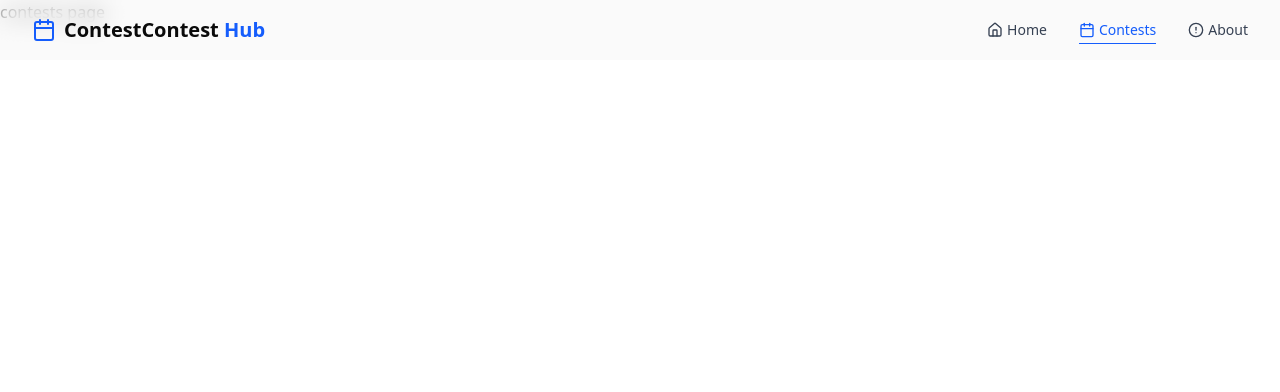
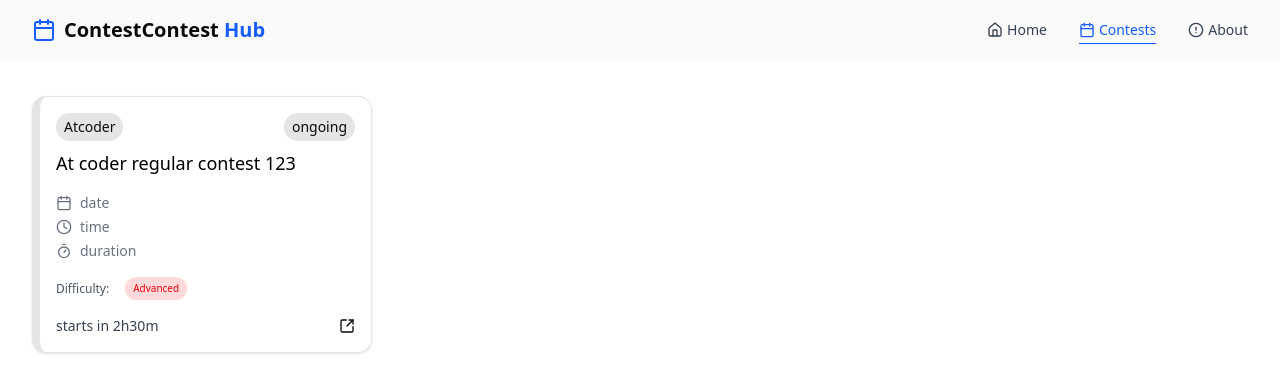
Before and after one commit to singh-vinit/contest-hub, a Next.js app: page /contests in a window 1280 px wide. Shown: the top 392 px of the page. Built offline with nearby package versions, Linux system fonts and the light colour scheme.

Commit message:
ui:contest-card

```diff
--- a/src/app/contests/page.tsx
+++ b/src/app/contests/page.tsx
@@ -1,4 +1,11 @@
+import ContestCard from "@/components/ContestCard";
 
 export default function Contests() {
-    return <div>contests page</div>
+  return (
+    <div className="">
+      <div className="p-8 mt-16">
+        <ContestCard />
+      </div>
+    </div>
+  );
 }
--- a/src/app/page.tsx
+++ b/src/app/page.tsx
@@ -4,7 +4,7 @@ import Features from "@/components/Features";
 
 export default function Home() {
   return (
-    <div>
+    <div className="">
       <Hero />
       <Platforms />
       <Features />
--- /dev/null
+++ b/src/components/ContestCard.tsx
@@ -0,0 +1,61 @@
+import { Calendar, Clock, Timer } from "lucide-react";
+import { SquareArrowOutUpRight } from "lucide-react";
+
+const cardColor = {
+  "atcoder.jp": "stone-600",
+  "leetcode.com": "yellow-600",
+  "codeforces.com": "blue-600",
+  "hackerrank.com": "green-600",
+  "topcoder.com": "blue-600",
+  "codechef.com": "red-600",
+};
+
+function ContestCard() {
+  return (
+    <div
+      className={`w-[340px] p-4 border border-l-8 border-l-${cardColor["codechef.com"]} rounded-xl shadow-sm`}
+    >
+      <div className="flex justify-between">
+        <span className="bg-neutral-200 px-2 py-1 rounded-xl text-sm font-medium ">
+          Atcoder
+        </span>
+        <span className="bg-neutral-200 px-2 py-1 rounded-xl text-sm font-medium ">
+          ongoing
+        </span>
+      </div>
+      <p className="text-lg font-medium text-black text-left pt-2">
+        At coder regular contest 123
+      </p>
+      <div className="py-4 text-sm text-gray-500 flex flex-col gap-y-1">
+        <p className="flex gap-x-2 items-center">
+          <Calendar className="w-4 h-4" />
+          <span>date</span>
+        </p>
+        <p className="flex gap-x-2 items-center">
+          <Clock className="w-4 h-4" />
+          <span>time</span>
+        </p>
+        <p className="flex gap-x-2 items-center">
+          <Timer className="w-4 h-4" />
+          <span>duration</span>
+        </p>
+      </div>
+      <p className="flex gap-x-4 items-center">
+        <span className="text-[12px] text-gray-600 font-medium">
+          Difficulty:
+        </span>
+        <span className="bg-red-300/40 py-1 px-2 rounded-xl font-medium text-[10px] text-red-600 capitalize">
+          advanced
+        </span>
+      </p>
+      <div className="flex justify-between items-center pt-4">
+        <span className="text-gray-700 text-sm font-medium">
+          starts in 2h30m
+        </span>
+        <SquareArrowOutUpRight className="w-4 h-4" />
+      </div>
+    </div>
+  );
+}
+
+export default ContestCard;
```
